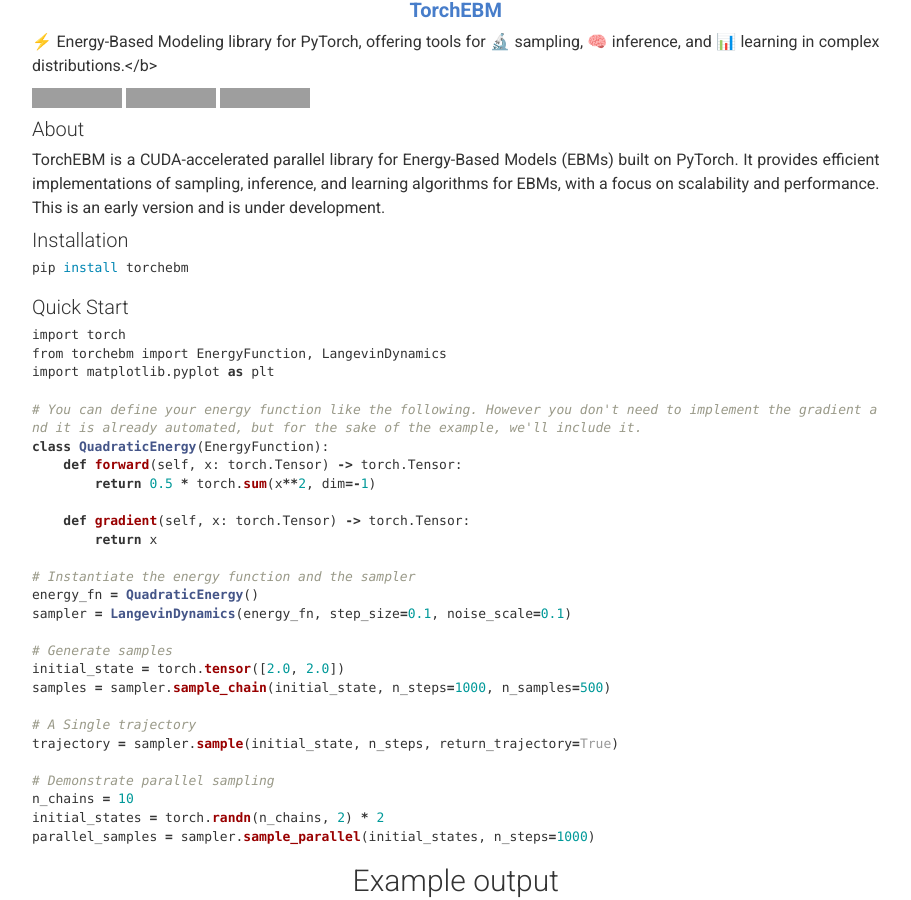
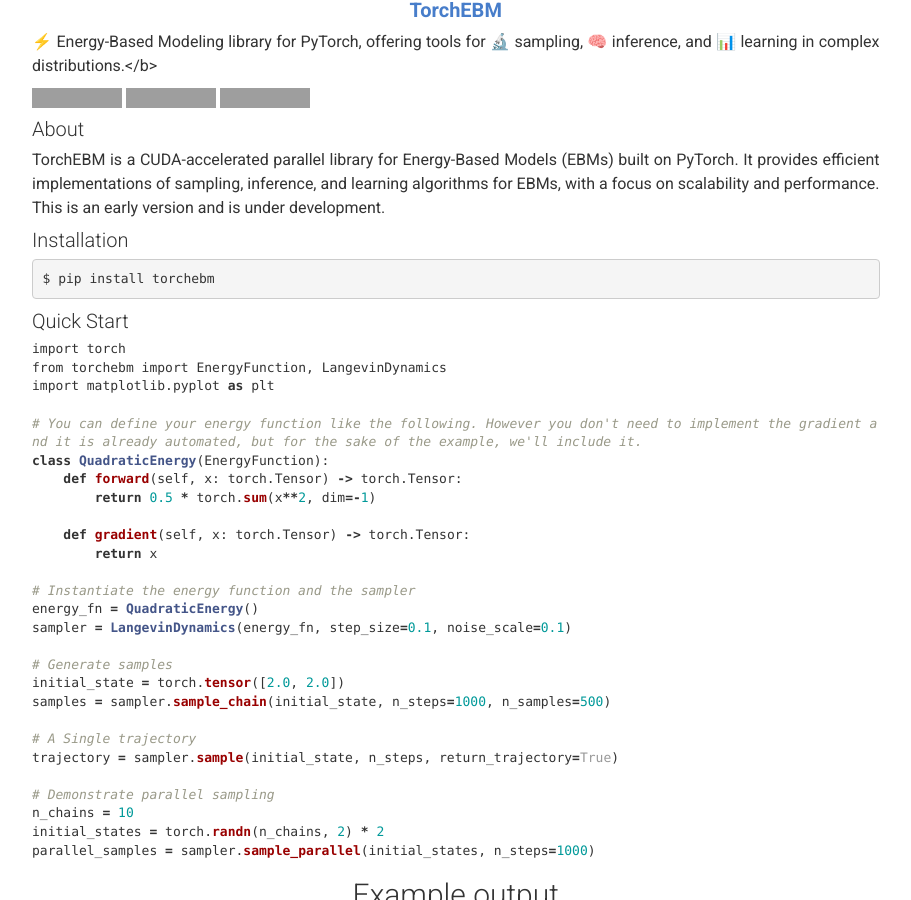
Before and after one commit to soran-ghaderi/soran-ghaderi.github.io, a Jekyll site: the page built from _posts/2025-02-19-torchebm.md, in a window 1280 px wide and 900 px high, scrolled down 653 px. Shown: the whole window, without its empty margins (233-1144 px from the left). Built offline with Jekyll 4.4.1, drawn with Linux system fonts in a browser that asks for light colours; comment, search, counter and statistics services are not loaded; grey boxes are pictures that could not be loaded.

Commit message:
docs: minor

````diff
--- a/_layouts/categories.html
+++ b/_layouts/categories.html
@@ -14,9 +14,11 @@
 
         {% for post in category[1] %}
             {% unless displayed_posts contains post.url %}
-                {% if post.title != null and (group == null or group == post.group) %}
+                {% if post.title != null %}
+                {% if group == null or group == post.group %}
                     {% include postbox.html %}
                     {% assign displayed_posts = displayed_posts | push: post.url %}
+                {% endif %}
                 {% endif %}
             {% endunless %}
         {% endfor %}
--- a/_layouts/default.html
+++ b/_layouts/default.html
@@ -1,5 +1,6 @@
 <!DOCTYPE html>
 <html lang="{{ page.lang | default: site.lang | default: 'en' }}">
+
 
 {%- include head.html -%}
 
--- a/_posts/2025-02-19-torchebm.md
+++ b/_posts/2025-02-19-torchebm.md
@@ -25,12 +23,13 @@
 
 ## Installation
 
-```bash
-pip install torchebm
-```
+
+<pre>$ pip install torchebm</pre>
+
 
 ## Quick Start
 
+[//]: # (<script src="https://gist.github.com/soran-ghaderi/b0e420d6bc6d9eea75b10a09b7fb1339.js"></script>)
 ```python
 import torch
 from torchebm import EnergyFunction, LangevinDynamics
@@ -64,7 +63,8 @@
 ### Example output
 
 For the visualization codes, check out the examples directory
-![torchebm.png](../images/torchebm.png)
+
+![torchebm.png](/images/torchebm.png)
 
 
 ## Features (so far)
````
Also changed, not shown: other parts of _posts/2025-02-19-torchebm.md (+0 -2 lines).
